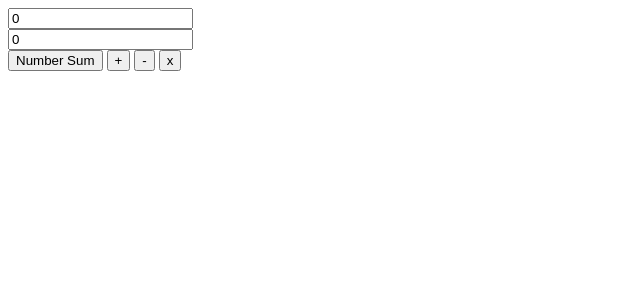
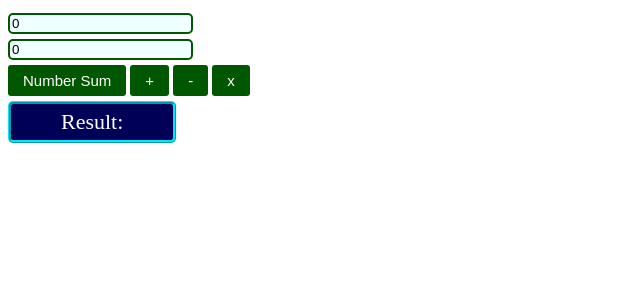
Before and after one commit to en3m3/PortfolioWDD330, a PHP site: page /week2/adding.html in a window 1280 px wide. Shown: the top 300 px of the page, without its empty margins (0-640 px from the left). Run offline with PHP 8.4, Linux system fonts and the light colour scheme.

Commit message:
styling and some cleanup

```diff
--- a/css/styles.css
+++ b/css/styles.css
@@ -1,4 +1,53 @@
+* {
+    box-sizing: border-box;
+}
+
 input {
     columns: 2;
     display: block;
+    margin: 5px 0;
+    border: 2px solid hsl(120deg 100% 17%);
+    border-radius: 5px;
+    background-color: hsl(180deg 100% 97%);
 }
+
+input:focus {
+    background-color: hsl(0deg 0% 100%);
+}
+
+html {
+    margin: 5px 0;
+}
+
+button {
+    border: none;
+    background-color: hsl(120deg 100% 17%);
+    color: hsl(0deg 0% 100%);
+    padding: 7px 15px;
+    border-radius: 3px;
+    font-size: 15px;
+    transition: all 0.6s;
+}
+
+button:hover,
+button:focus {
+    outline: 1px solid hsl(120deg 100% 17%);
+    background-color: hsl(0deg 0% 100%);
+    color: hsl(120deg 100% 17%);
+    cursor: pointer;
+}
+
+#result {
+    border: 3px ridge hsl(186deg 100% 50%);
+    color: hsl(0deg 0% 100%);
+    font-size: 22px;
+    background-color: hsl(240deg 100% 17%);
+    width: fit-content;
+    margin-top: 5px;
+    padding: 5px 50px;
+    border-radius: 5px;
+}
+
+#result::before {
+    content: "Result:"
+}
--- a/week2/adding.html
+++ b/week2/adding.html
@@ -18,12 +18,10 @@
         <script>
             function calcButton(outputContainer,calcFunction) {
                 const resultContainer = document.getElementById(outputContainer);
-                const firstNumber = document.getElementById("firstNumber").value;
-                const secondNumber = document.getElementById("secondNumber").value;
-                console.log(outputContainer);
-                console.log(calcFunction);
-                console.log(firstNumber);
-                console.log(secondNumber);
+                const firstNumber = document.getElementById("firstNumber").value.replace(/^0+/, '');
+                const secondNumber = document.getElementById("secondNumber").value.replace(/^0+/, '');
+                document.getElementById("firstNumber").value =firstNumber;
+                document.getElementById("secondNumber").value =secondNumber;
                 let result = calcFunction(firstNumber,secondNumber);
                 resultContainer.innerHTML = result;
             }
```
